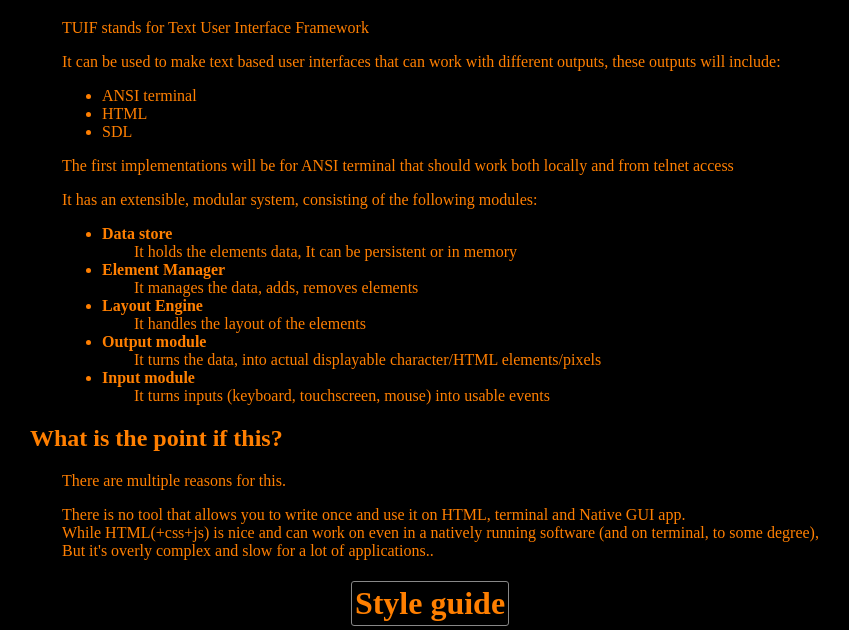
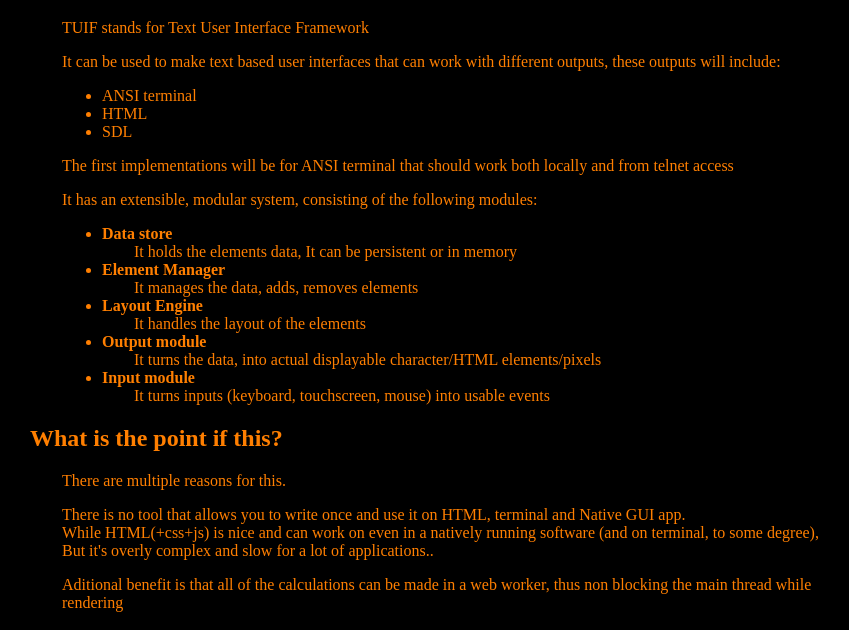
Before and after one commit to mmagyar/tuif, a website: page docs/index.html in a window 1280 px wide. Shown: the part 167-797 px from the top of the page, without its empty margins (210-1059 px from the left). Drawn offline with Linux system fonts and the light colour scheme.

Commit message:
update docs

```diff
--- a/docs/index.html
+++ b/docs/index.html
@@ -61,6 +61,7 @@
 		<p>There is no tool that allows you to write once and use it on HTML, terminal and Native GUI app.
 			<br />While HTML(+css+js) is nice and can work on even in a natively running software (and on terminal, to some degree), But it's overly complex and slow for a lot of applications..
 		</p>
+		<p>Aditional benefit is that all of the calculations can be made in a web worker, thus non blocking the main thread while rendering</p>
 	</div>
 	<h1><a href="style_guide/style.html" class="button">Style guide</a></h1>
 
```
